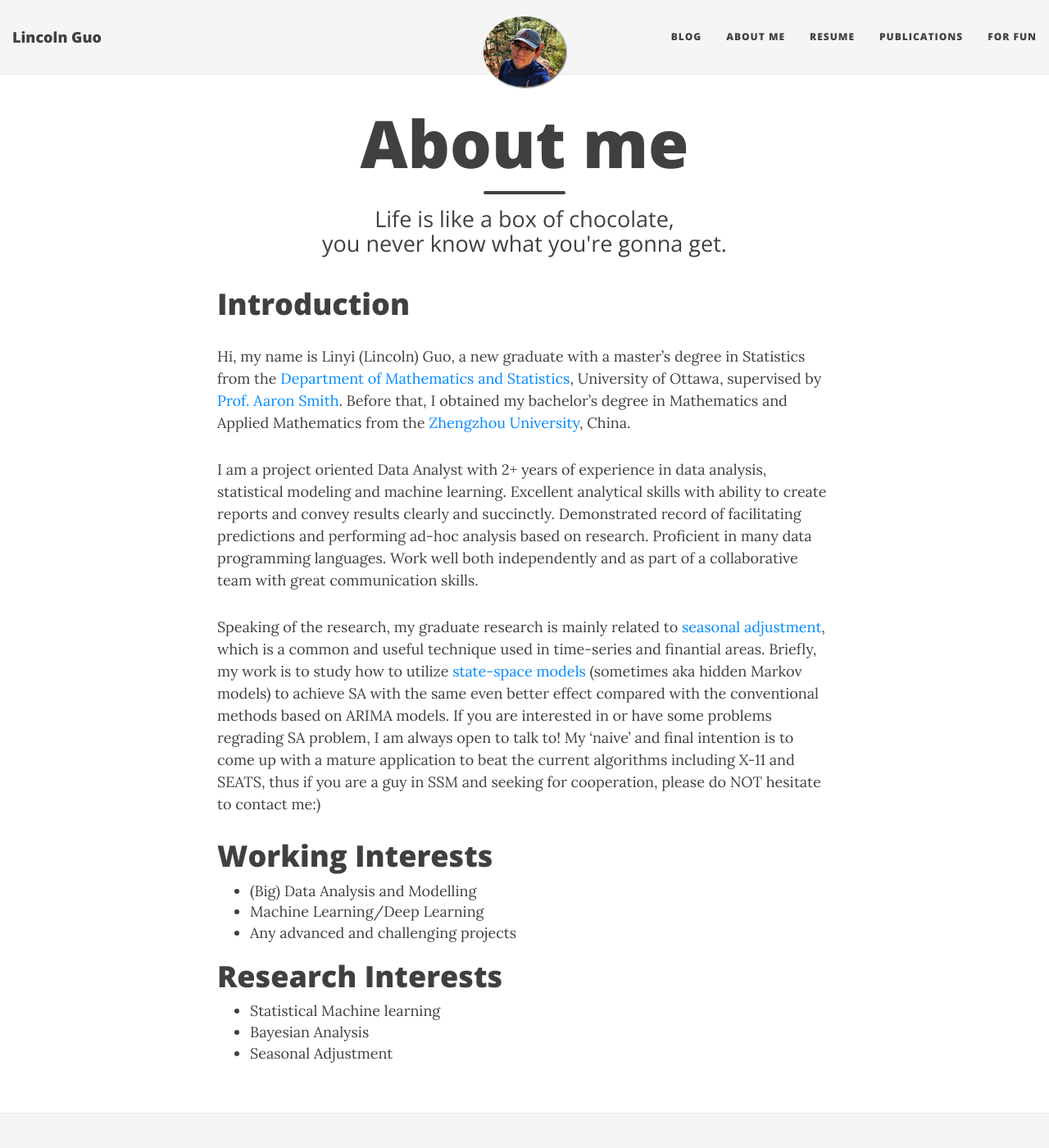
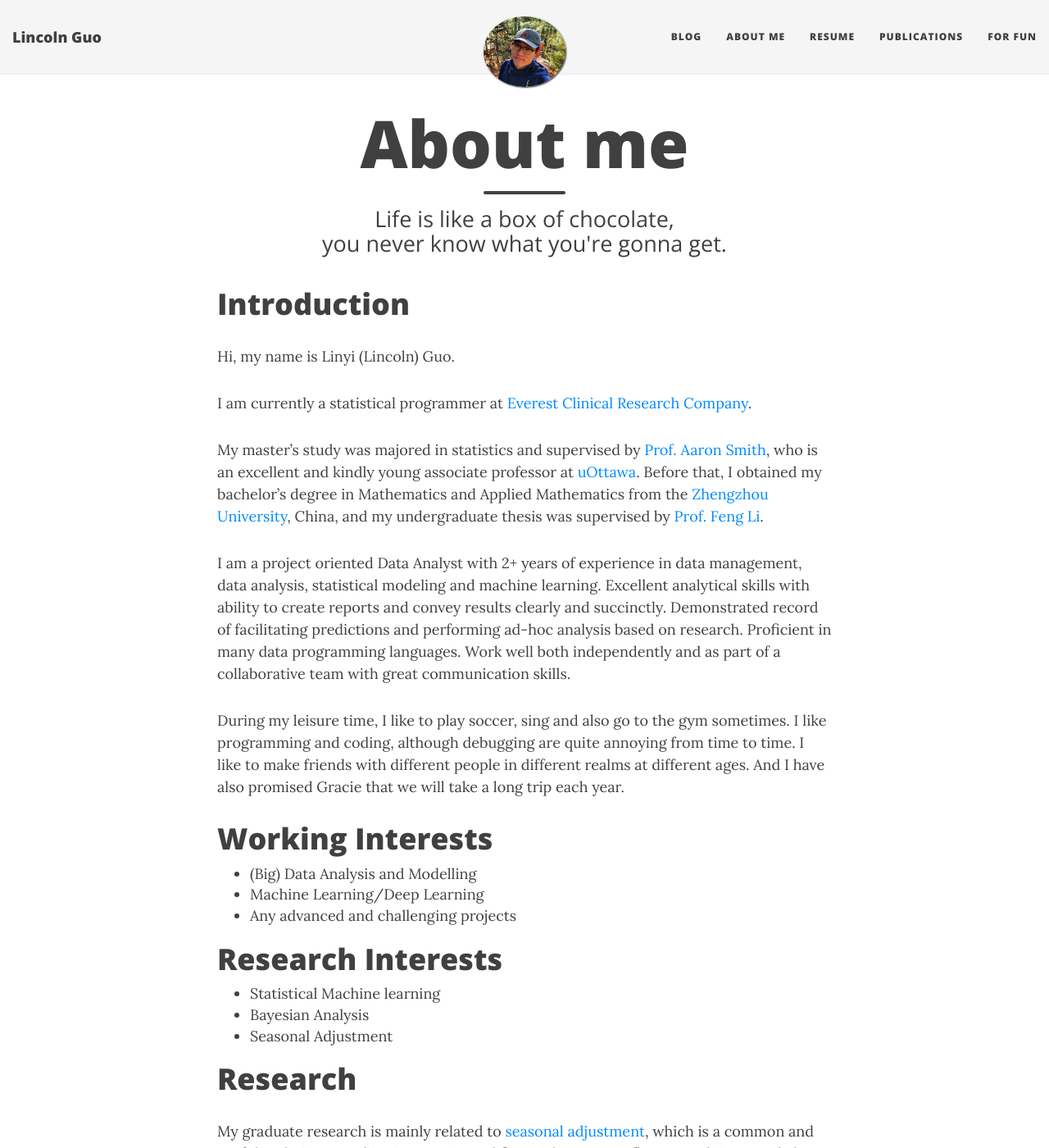
Before and after one commit to LinyiGuo96/LinyiGuo96.github.io, a Jekyll site: the page built from aboutme.md, in a window 1280 px wide and 1400 px high. Shown: the whole window at 82% size. Built offline with Jekyll 4.4.1, drawn with Linux system fonts in a browser that asks for light colours; nearby versions of some CDN libraries; some of the changed text lies outside the part shown.

Commit message:
Update aboutme.md

```diff
--- a/aboutme.md
+++ b/aboutme.md
@@ -6,11 +6,15 @@ use-site-title: true
 
 # Introduction
 
-Hi, my name is Linyi (Lincoln) Guo, a new graduate with a master's degree in Statistics from the [Department of Mathematics and Statistics](https://science.uottawa.ca/mathstat/en), University of Ottawa, supervised by [Prof. Aaron Smith](http://aix1.uottawa.ca/~asmi28/). Before that, I obtained my bachelor's degree in Mathematics and Applied Mathematics from the [Zhengzhou University](https://en.wikipedia.org/wiki/Zhengzhou_University), China.
+Hi, my name is Linyi (Lincoln) Guo.
 
-I am a project oriented Data Analyst with 2+ years of experience in data analysis, statistical modeling and machine learning. Excellent analytical skills with ability to create reports and convey results clearly and succinctly. Demonstrated record of facilitating predictions and performing ad-hoc analysis based on research. Proficient in many data programming languages. Work well both independently and as part of a collaborative team with great communication skills.
+I am currently a statistical programmer at [Everest Clinical Research Company](https://www.ecrscorp.com/).
 
-Speaking of the research, my graduate research is mainly related to [seasonal adjustment](https://en.wikipedia.org/wiki/Seasonal_adjustment), which is a common and useful technique used in time-series and finantial areas. Briefly, my work is to study how to utilize [state-space models](https://en.wikipedia.org/wiki/State-space_representation) (sometimes aka hidden Markov models) to achieve SA with the same even better effect compared with the conventional methods based on ARIMA models. If you are interested in or have some problems regrading SA problem, I am always open to talk to! My 'naive' and final intention is to come up with a mature application to beat the current algorithms including X-11 and SEATS, thus if you are a guy in SSM and seeking for cooperation, please do NOT hesitate to contact me:)
+My master's study was majored in statistics and supervised by [Prof. Aaron Smith](http://aix1.uottawa.ca/~asmi28/), who is an excellent and kindly young associate professor at [uOttawa](https://science.uottawa.ca/mathstat/en). Before that, I obtained my bachelor's degree in Mathematics and Applied Mathematics from the [Zhengzhou University](https://en.wikipedia.org/wiki/Zhengzhou_University), China, and my undergraduate thesis was supervised by [Prof. Feng Li](http://www5.zzu.edu.cn/math/info/1054/2133.htm).
+
+I am a project oriented Data Analyst with 2+ years of experience in data management, data analysis, statistical modeling and machine learning. Excellent analytical skills with ability to create reports and convey results clearly and succinctly. Demonstrated record of facilitating predictions and performing ad-hoc analysis based on research. Proficient in many data programming languages. Work well both independently and as part of a collaborative team with great communication skills.
+
+During my leisure time, I like to play soccer, sing and also go to the gym sometimes. I like programming and coding, although debugging are quite annoying from time to time. I like to make friends with different people in different realms at different ages. And I have also promised Gracie that we will take a long trip each year.
 
 # Working Interests
 
@@ -23,3 +27,9 @@ Speaking of the research, my graduate research is mainly related to [seasonal ad
 * Statistical Machine learning
 * Bayesian Analysis
 * Seasonal Adjustment
+
+# Research
+
+My graduate research is mainly related to [seasonal adjustment](https://en.wikipedia.org/wiki/Seasonal_adjustment), which is a common and useful technique used in time-series and finantial areas. Briefly, my work is to study how to utilize [state-space models](https://en.wikipedia.org/wiki/State-space_representation) (sometimes aka hidden Markov models, HMM) to achieve SA with the same even better effect compared with the conventional methods based on ARIMA models. There is a link to my master's thesis in the `PUBLICATIONS` of the navigation.
+
+My undergraduate thesis is to study the mobile phone customer loss problem. In specific, I utilized suvival analysis to analyze the factors' importance and trained some trees and logistic models to make prediction in order to prevent customer loss in advance. The whole project is [here](https://github.com/LinyiGuo96/MyBachelorThesis).
```
